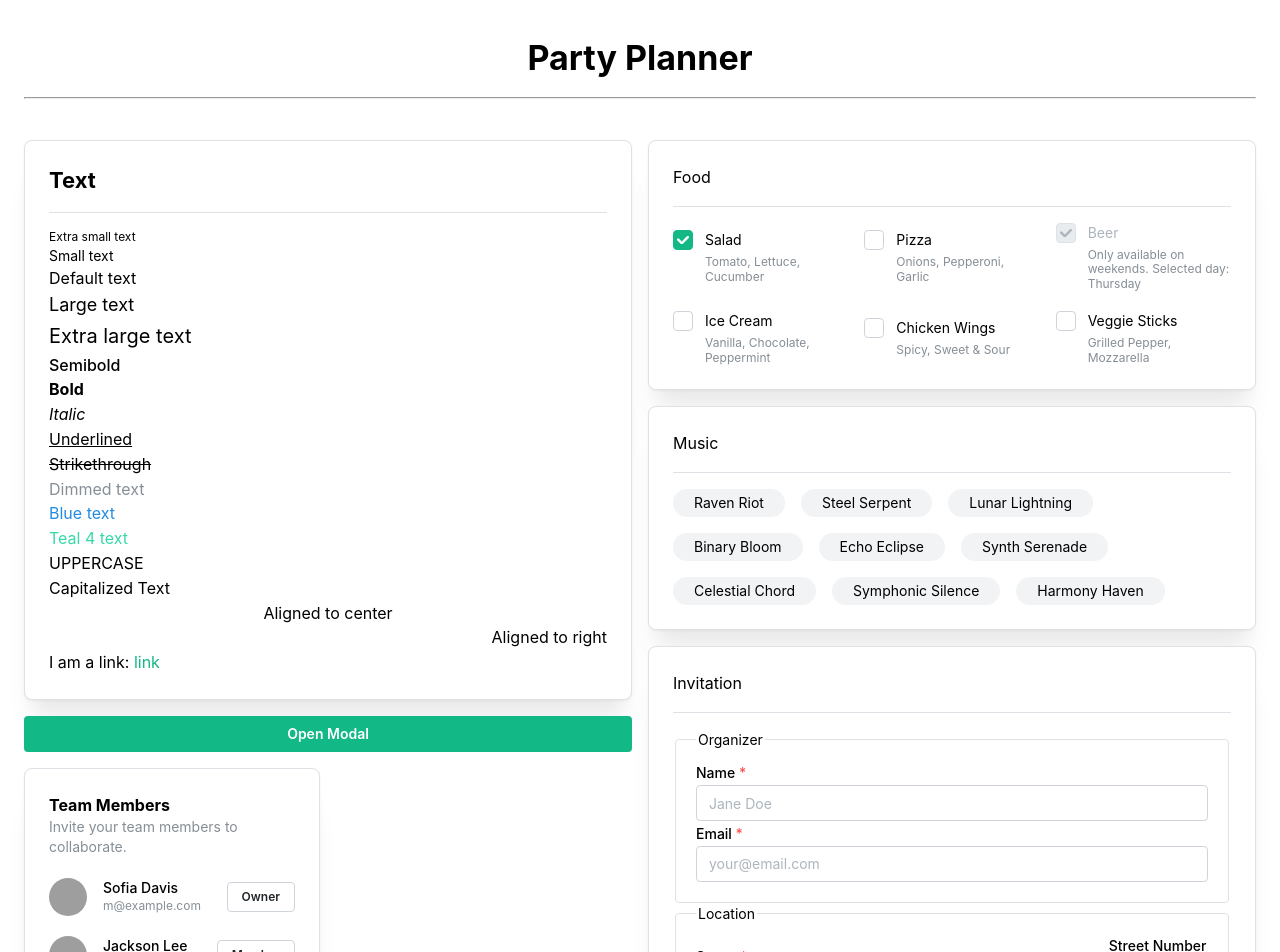
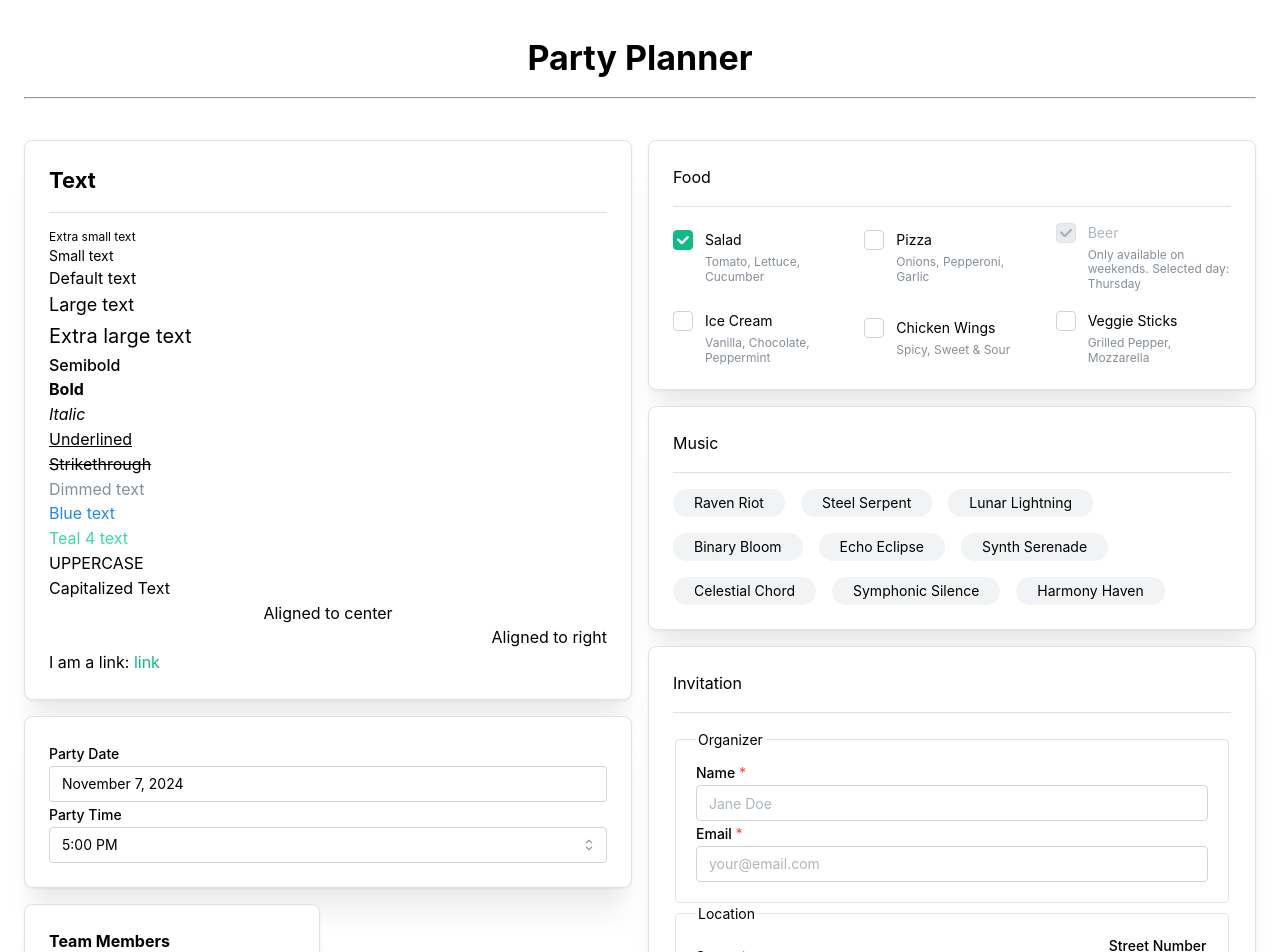
Before and after one commit to Qytera-Gmbh/schulung-playwright-basics, a React (Vite) app in the folder tag-1/app/: page / in a window 1280 px wide. Shown: the top 952 px of the page. Built offline with nearby package versions, Linux system fonts and the light colour scheme; grey boxes are pictures that could not be loaded.

Commit message:
Add date & time selection

```diff
--- a/tag-1/app/package.json
+++ b/tag-1/app/package.json
@@ -11,6 +11,7 @@
   },
   "dependencies": {
     "@mantine/core": "7.13.4",
+    "@mantine/dates": "^7.13.4",
     "@mantine/form": "^7.13.4",
     "@mantine/hooks": "7.13.4",
     "react": "^18.3.1",
--- a/tag-1/app/src/App.tsx
+++ b/tag-1/app/src/App.tsx
@@ -10,27 +10,28 @@ import {
   Grid,
   Group,
   MantineProvider,
-  Modal,
   Popover,
-  ScrollArea,
   SimpleGrid,
   Stack,
   Text,
   TextInput,
   Title,
 } from "@mantine/core";
-import "@mantine/core/styles.css";
-import { useDisclosure } from "@mantine/hooks";
+import { DateValue } from "@mantine/dates";
 import { useCallback, useState } from "react";
-import { ARTISTS } from "./cards/constants";
+import CalendarCard from "./cards/CalendarCard";
+import { ARTISTS, TIMESLOTS } from "./cards/constants";
 import FingerFoodCard from "./cards/FingerFoodCard";
 import FormCard from "./cards/FormCard";
 import PlaylistCard from "./cards/PlaylistCard";
 import { theme } from "./theme";
 
+import "@mantine/core/styles.css";
+
 export default function App() {
-  const [opened, { open, close }] = useDisclosure(false);
-  const [date] = useState(new Date());
+  const [date, setDate] = useState<DateValue>(new Date());
+  const [time, setTime] = useState<DateValue>(TIMESLOTS[0]);
+
   const [selectedArtists, setSelectedArtists] = useState<(typeof ARTISTS)[number][]>([]);
 
   const updateArtist = useCallback(
@@ -47,19 +48,6 @@ export default function App() {
 
   return (
     <MantineProvider theme={theme} defaultColorScheme="auto">
-      <Modal
-        opened={opened}
-        onClose={close}
-        size={"xl"}
-        centered
-        styles={{ content: { paddingTop: "0rem" } }}
-      >
-        <ScrollArea h={"600px"} pe={"sm"} pl="md" pr="xl">
-          <Text>
-            Hello my name is <p>Someone</p>
-          </Text>
-        </ScrollArea>
-      </Modal>
       <Container size={"xl"} p={{ sm: "md", md: "xl" }} h={"100%"} mt={"sm"}>
         <Title order={1}>
           <Center>Party Planner</Center>
@@ -93,7 +81,12 @@ export default function App() {
                     I am a link: <Anchor href="https://example.org">link</Anchor>
                   </span>
                 </Card>
-                <Button onClick={open}>Open Modal</Button>
+                <CalendarCard
+                  onDateChange={setDate}
+                  onTimeChange={setTime}
+                  selectedDate={date}
+                  selectedTime={time}
+                />
                 <SimpleGrid cols={{ lg: 2 }} spacing="md">
                   <Stack gap="md">
                     <Card>
@@ -262,7 +255,7 @@ export default function App() {
               <Stack gap="md">
                 <FingerFoodCard date={date} />
                 <PlaylistCard selectedArtists={selectedArtists} onArtistSelected={updateArtist} />
-                <FormCard />
+                <FormCard selectedDay={date} selectedTime={time} />
 
                 {/* <CardsCalendar /> */}
                 {/* <CardsActivityGoal /> */}
--- /dev/null
+++ b/tag-1/app/src/cards/CalendarCard.tsx
@@ -0,0 +1,55 @@
+import { Card, NativeSelect } from "@mantine/core";
+import { DatePickerInput, DateValue } from "@mantine/dates";
+import { useMemo } from "react";
+import { TIMESLOTS } from "./constants";
+
+import "@mantine/dates/styles.css";
+
+export default function CalendarCard(props: {
+  selectedDate: DateValue;
+  onDateChange: (value: DateValue) => void;
+  selectedTime: DateValue;
+  onTimeChange: (value: DateValue) => void;
+}) {
+  const dates = useMemo(() => {
+    const timeFormatter = new Intl.DateTimeFormat(undefined, { timeStyle: "short" });
+    const map = new Map<string, Date>();
+    for (const date of TIMESLOTS) {
+      const formattedDate = timeFormatter.format(date);
+      map.set(formattedDate, date);
+    }
+    return map;
+  }, []);
+
+  const formattedDates = useMemo(() => {
+    const timeFormatter = new Intl.DateTimeFormat(undefined, { timeStyle: "short" });
+    const map = new Map<Date, string>();
+    for (const date of TIMESLOTS) {
+      const formattedDate = timeFormatter.format(date);
+      map.set(date, formattedDate);
+    }
+    return map;
+  }, []);
+
+  return (
+    <Card>
+      <DatePickerInput
+        value={props.selectedDate}
+        onChange={props.onDateChange}
+        label="Party Date"
+      />
+      <NativeSelect
+        label="Party Time"
+        data={[...dates.keys()]}
+        value={props.selectedTime ? formattedDates.get(props.selectedTime) : undefined}
+        onChange={(event) => {
+          const date = dates.get(event.currentTarget.value);
+          if (!date) {
+            return;
+          }
+          props.onTimeChange(date);
+        }}
+      />
+    </Card>
+  );
+}
--- a/tag-1/app/src/cards/FingerFoodCard.tsx
+++ b/tag-1/app/src/cards/FingerFoodCard.tsx
@@ -1,19 +1,12 @@
-import {
-  Card,
-  Checkbox,
-  Divider,
-  Group,
-  Space,
-  Text,
-  Title,
-} from "@mantine/core";
+import { Card, Checkbox, Divider, Group, Space, Text, Title } from "@mantine/core";
 import "@mantine/core/styles.css";
+import { DateValue } from "@mantine/dates";
 import { useMemo } from "react";
 
 const DATE_FORMAT = new Intl.DateTimeFormat("en-GB", { weekday: "long" });
 
-export default function FingerFoodCard({ date }: { date: Date }) {
-  const dayString = useMemo(() => DATE_FORMAT.format(date), [date]);
+export default function FingerFoodCard({ date }: { date: DateValue }) {
+  const dayString = useMemo(() => (date ? DATE_FORMAT.format(date) : "none"), [date]);
 
   return (
     <Card>
@@ -22,19 +15,11 @@ export default function FingerFoodCard({ date }: { date: Date }) {
       </Title>
       <Divider my="md" />
       <Group justify="space-between" grow>
-        <Checkbox
-          defaultChecked={true}
-          label="Salad"
-          description="Tomato, Lettuce, Cucumber"
-        />
-        <Checkbox
-          defaultChecked={false}
-          label="Pizza"
-          description="Onions, Pepperoni, Garlic"
-        />
+        <Checkbox defaultChecked={true} label="Salad" description="Tomato, Lettuce, Cucumber" />
+        <Checkbox defaultChecked={false} label="Pizza" description="Onions, Pepperoni, Garlic" />
         <Checkbox
           defaultChecked
-          disabled
+          disabled={date?.getDay() !== 0 && date?.getDay() !== 6}
           label="Beer"
           description={`Only available on weekends. Selected day: ${dayString}`}
         />
@@ -46,11 +31,7 @@ export default function FingerFoodCard({ date }: { date: Date }) {
           label="Ice Cream"
           description="Vanilla, Chocolate, Peppermint"
         />
-        <Checkbox
-          defaultChecked={false}
-          label="Chicken Wings"
-          description="Spicy, Sweet & Sour"
-        />
+        <Checkbox defaultChecked={false} label="Chicken Wings" description="Spicy, Sweet & Sour" />
         <Checkbox
           defaultChecked={false}
           label="Veggie Sticks"
--- a/tag-1/app/src/cards/FormCard.tsx
+++ b/tag-1/app/src/cards/FormCard.tsx
@@ -12,6 +12,7 @@ import {
   Title,
 } from "@mantine/core";
 import "@mantine/core/styles.css";
+import { DateValue } from "@mantine/dates";
 import { useForm } from "@mantine/form";
 import { useDisclosure } from "@mantine/hooks";
 import { useState } from "react";
@@ -36,7 +37,7 @@ export interface PartyForm {
   };
 }
 
-export default function FormCard() {
+export default function FormCard(props: { selectedDay: DateValue; selectedTime: DateValue }) {
   const [invitationModalOpened, invitationModalCallbacks] = useDisclosure(false);
   const [submittedValues, setSubmittedValues] = useState<PartyForm | null>(null);
   const form = useForm<PartyForm>({
@@ -78,6 +79,8 @@ export default function FormCard() {
         opened={invitationModalOpened}
         onClose={invitationModalCallbacks.close}
         data={submittedValues}
+        selectedDay={props.selectedDay}
+        selectedTime={props.selectedTime}
       />
       <Card>
         <Title order={3}>
--- a/tag-1/app/src/cards/constants.ts
+++ b/tag-1/app/src/cards/constants.ts
@@ -9,3 +9,25 @@ export const ARTISTS = [
   "Symphonic Silence",
   "Harmony Haven",
 ] as const;
+
+export const TIMESLOTS = [
+  getDate({ hour: 17, minute: 0 }),
+  getDate({ hour: 17, minute: 30 }),
+  getDate({ hour: 18, minute: 0 }),
+  getDate({ hour: 18, minute: 30 }),
+  getDate({ hour: 19, minute: 0 }),
+  getDate({ hour: 19, minute: 30 }),
+  getDate({ hour: 20, minute: 0 }),
+];
+
+function getDate({ hour, minute }: { hour: number; minute: number }) {
+  const date = new Date();
+  date.setFullYear(0);
+  date.setMonth(0);
+  date.setDate(0);
+  date.setHours(hour);
+  date.setMinutes(minute);
+  date.setSeconds(0);
+  date.setMilliseconds(0);
+  return date;
+}
--- a/tag-1/app/src/modals/invitation-modal/InvitationModal.tsx
+++ b/tag-1/app/src/modals/invitation-modal/InvitationModal.tsx
@@ -1,4 +1,5 @@
 import { Divider, Modal, Progress, Space, Text, Title } from "@mantine/core";
+import { DateValue } from "@mantine/dates";
 import { PartyForm } from "../../cards/FormCard";
 import "./modal.css";
 
@@ -6,6 +7,8 @@ export default function InvitationModal(props: {
   opened: boolean;
   data: PartyForm | null;
   onClose: () => void;
+  selectedDay: DateValue;
+  selectedTime: DateValue;
 }) {
   if (!props.data) {
     return null;
@@ -39,7 +42,14 @@ export default function InvitationModal(props: {
       <Divider my="md" />
       <Title order={4}>📅 Date & Time</Title>
       <Text>
-        <Text span>{new Date().toLocaleString()}</Text>
+        {props.selectedDay && props.selectedTime ? (
+          <>
+            <Text span>{props.selectedDay.toLocaleDateString()}</Text>
+            <Text span> {props.selectedTime.toLocaleTimeString()}</Text>
+          </>
+        ) : (
+          "Not yet chosen"
+        )}
       </Text>
       <Divider my="md" />
       <Title order={4}>💃 Dress Code</Title>
```
Also changed, not shown: 1 other file (tests, documents, lock files or other folders).
